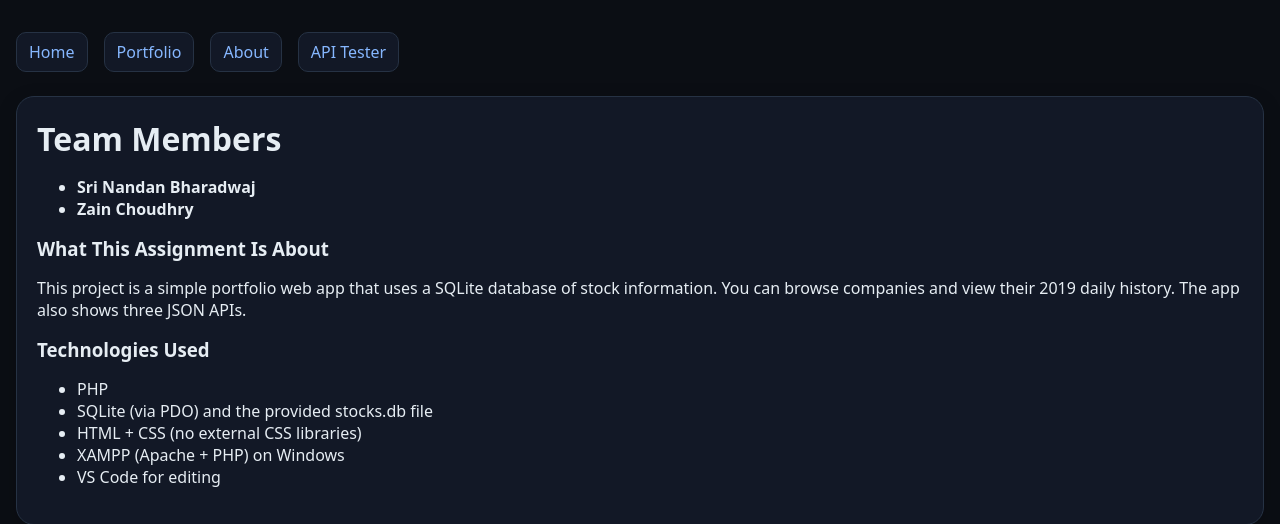
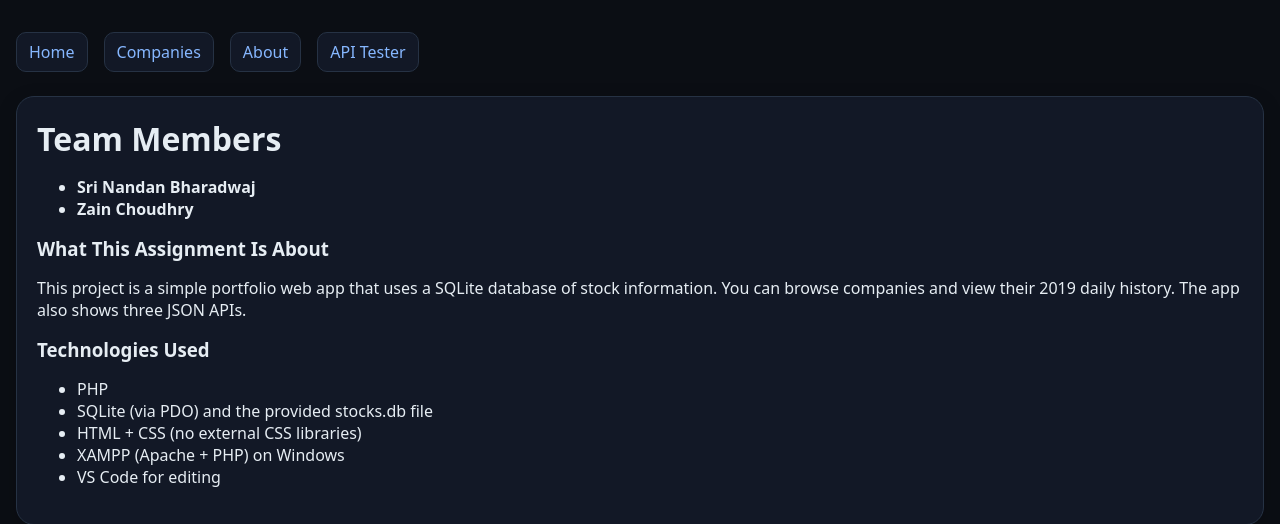
Before and after one commit to Nandan-V/COMP_3512_Assign1, a PHP site: page /about.php in a window 1280 px wide. Shown: the top 524 px of the page. Run offline with PHP 8.4, Linux system fonts and the light colour scheme.

Commit message:
Replace 'Portfolio' link with 'Companies' link

```diff
--- a/about.php
+++ b/about.php
@@ -7,9 +7,11 @@
 </head>
 <body>
 <div class="container">
+
+
   <div class="nav">
     <a href="index.php">Home</a>
-    <a href="portfolio.php">Portfolio</a>
+    <a href="companies.php">Companies</a>
     <a href="about.php">About</a>
     <a href="api_tester.php">API Tester</a>
   </div>
```
